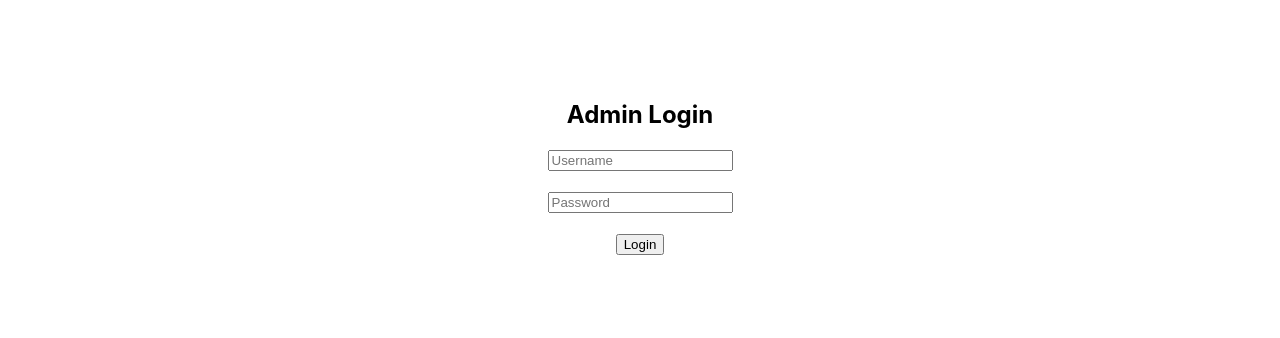
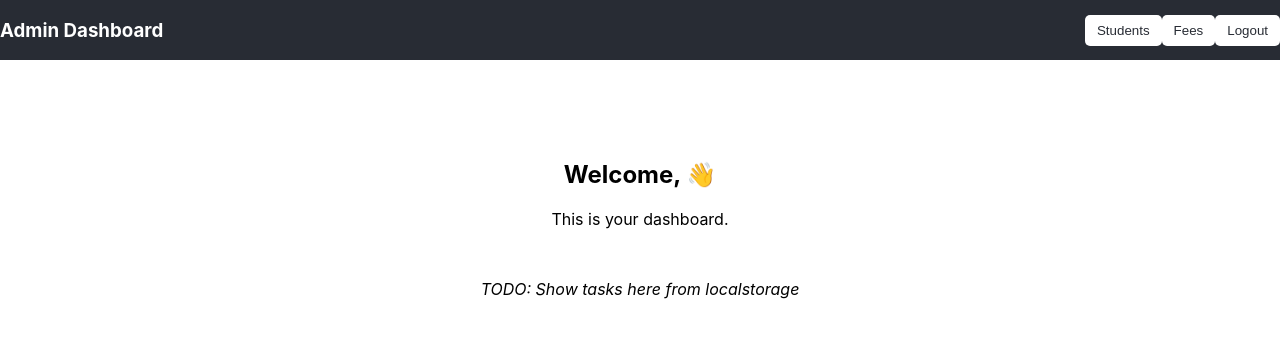
Before and after one commit to vikrant-chauhan1/SchoolFee-Management-System, a React (Create React App) app in the folder fee-management-frontend/: page / in a window 1280 px wide. Shown: the top 338 px of the page. Built offline with nearby package versions, Linux system fonts and the light colour scheme; sample sign-in values are in the browser's storage.

Commit message:
debugging routing problems

```diff
--- a/fee-management-frontend/src/App.js
+++ b/fee-management-frontend/src/App.js
@@ -1,16 +1,25 @@
 import { BrowserRouter,Routes,Route,Navigate } from "react-router-dom";
 import Login from "./pages/Login";
 import Dashboard from "./pages/Dashboard";
+import { useEffect, useState } from "react";
 
 const App=()=>{
-  const isAdmin = !!localStorage.getItem("token"); // !! is used to quickly make the variable a boolean one exists = true, null= false
 
+  const [isAdmin,setIsAdmin] = useState(false);
+
+  useEffect(()=>{
+    const adminCheck = !!localStorage.getItem("token"); // !! is used to quickly make the variable a boolean one exists = true, null= false
+    if(adminCheck){
+      setIsAdmin(true);
+    }
+  },[])
   return(
     <BrowserRouter>
 
       <Routes>
-        <Route path="/" element={<Login />}/>
-        <Route path="/dashboard" element={isAdmin ? <Dashboard /> : <Navigate to="/"/>}/>
+        <Route path="/" element={isAdmin? <Dashboard /> : <Login />}/>;
+        <Route path="/dashboard" element={isAdmin ? <Dashboard /> : <Navigate to="/Login"/>}/>;
+        <Route path="/login" element={<Login />} />;
       </Routes>
 
     </BrowserRouter>
--- a/fee-management-frontend/src/components/Navbar.jsx
+++ b/fee-management-frontend/src/components/Navbar.jsx
@@ -15,14 +15,14 @@ const Navbar = ({onLogout})=>{
 
         >
             <h3>Admin Dashboard</h3>
-            <div style={{display:"felx",gap:"20px"}}>
+            <div style={{display:"felx",justifyContent:"space-between"}}>
                 <button style={navButtonStyle} onClick={()=>navigate("/students")}>
                     Students
                 </button>
-                <button style={{navButtonStyle}} onClick={()=>navigate("/fees")}>
+                <button style={navButtonStyle} onClick={()=>navigate("/fees")}>
                     Fees
                 </button>
-                <button style={{navButtonStyle}} onClick={onLogout}>
+                <button style={navButtonStyle} onClick={onLogout}>
                     Logout
                 </button>
             </div>
@@ -40,7 +40,7 @@ const navButtonStyle={
     color:"#282c34",
     border:"none",
     borderRadius:"5px",
-    padding:"8px 12px",
+    padding:"8px 12px ",
     cursor:"pointer",
 }
 
```
Also changed, not shown: fee-management-frontend/src/pages/Dashboard.jsx (line endings or trailing spaces).
